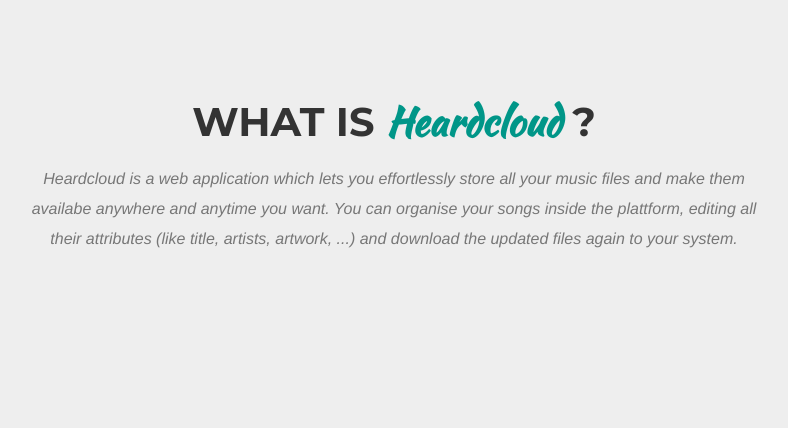
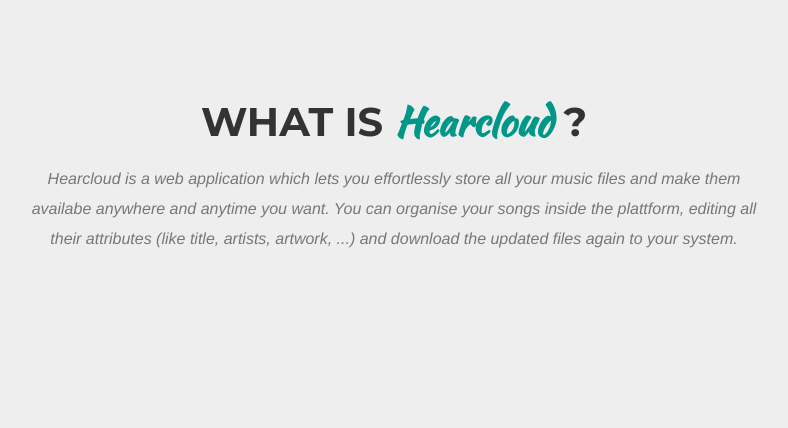
Before and after one commit to hearcloud/hearcloud, a Django app: page / in a window 1280 px wide. Shown: the part 758-1186 px from the top of the page, without its empty margins (246-1034 px from the left). Run offline with Django 3.2, Linux system fonts and the light colour scheme; some libraries are stand-ins or nearby versions; some web fonts are replaced.

Commit message:
hearcloud instead of heardcloud on index page

```diff
--- a/applications/home/templates/home/index.html
+++ b/applications/home/templates/home/index.html
@@ -100,8 +100,8 @@
             <div class="row">
                 <div class="col-lg-offset-2 col-lg-8 text-center">
 
-                    <h2 class="section-heading">{% trans "What is " %}<strong class="strong-font">Heardcloud</strong>&nbsp;?</h2>
-                    <h3 class="section-subheading text-muted">{% trans "Heardcloud is a web application which lets you effortlessly store all your music files and make them availabe anywhere and anytime you want. You can organise your songs inside the plattform, editing all their attributes (like title, artists, artwork, ...) and download the updated files again to your system." %}</h3>
+                    <h2 class="section-heading">{% trans "What is " %}<strong class="strong-font">Hearcloud</strong>&nbsp;?</h2>
+                    <h3 class="section-subheading text-muted">{% trans "Hearcloud is a web application which lets you effortlessly store all your music files and make them availabe anywhere and anytime you want. You can organise your songs inside the plattform, editing all their attributes (like title, artists, artwork, ...) and download the updated files again to your system." %}</h3>
                 </div>
             </div>
         </div>
```
